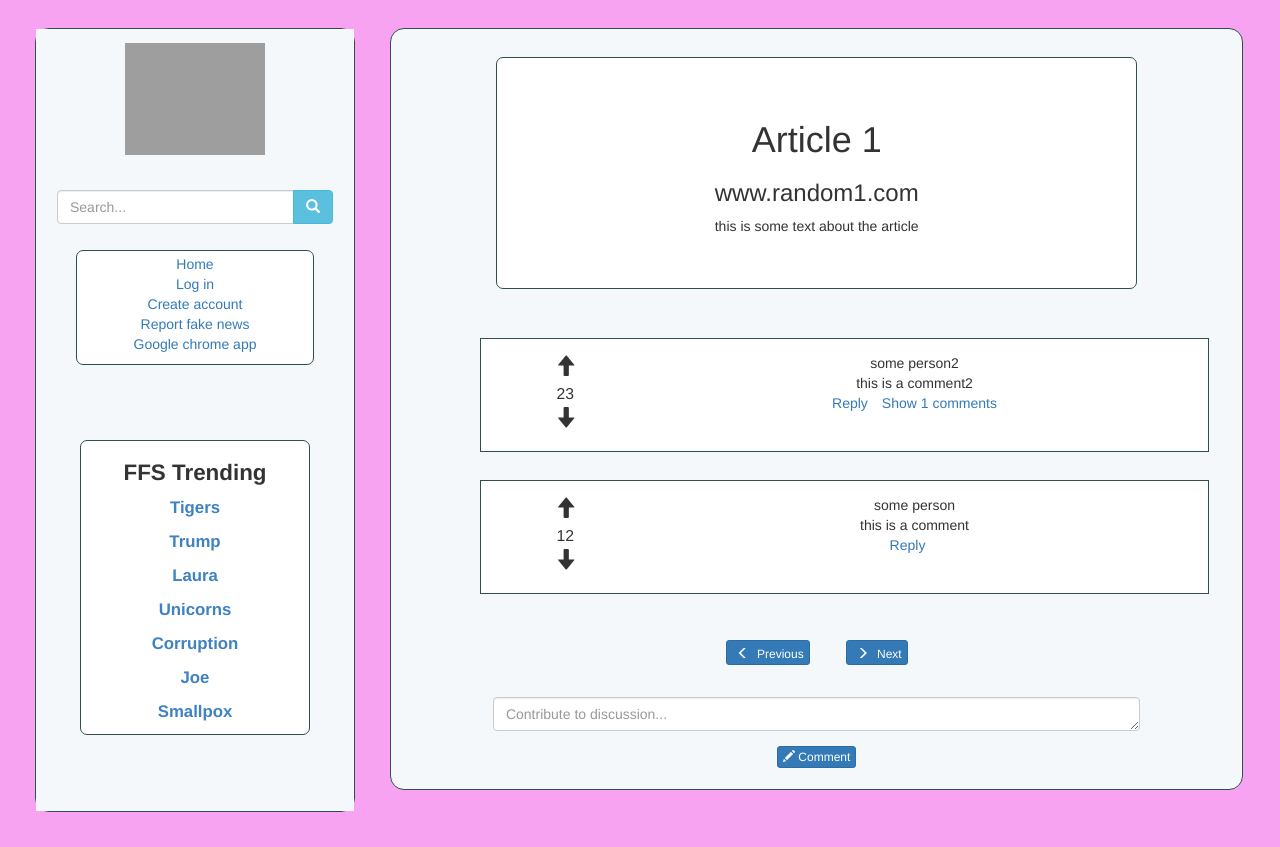
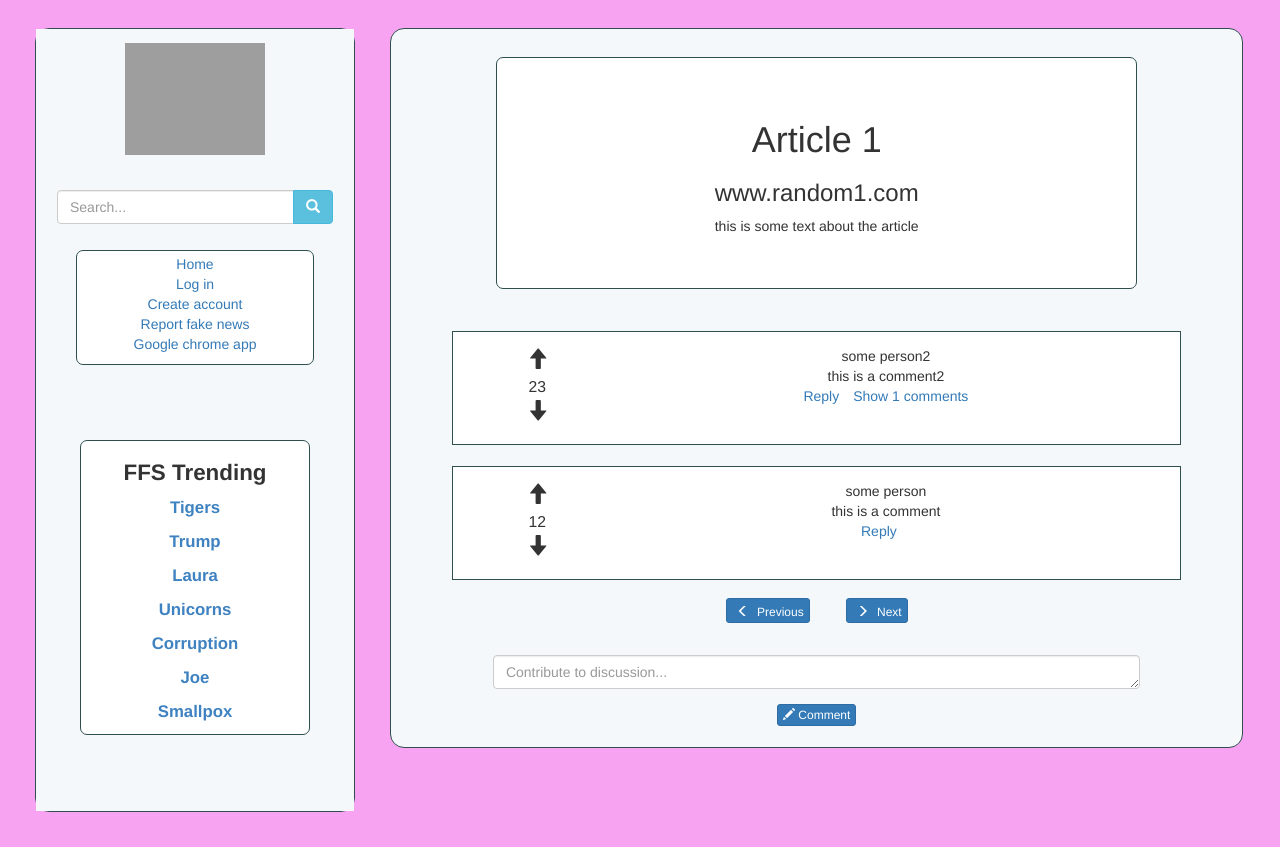
Before and after one commit to 123lk/ffs-front-portfolio, a React app: page /articles/1 in a window 1280 px wide. Built offline with nearby package versions, Linux system fonts and the light colour scheme; grey boxes are pictures that could not be loaded.

Commit message:
vote arrows in card and comment card not going off page

```diff
--- a/src/components/ArticlePage/ArticleComment.js
+++ b/src/components/ArticlePage/ArticleComment.js
@@ -24,11 +24,10 @@ class ArticleComment extends React.Component {
   render() {
     return (
       <div className="container-fluid comment-card">
-        <div className="vote">
+        <div className="container vote">
           <div className="glyphicon glyphicon-arrow-up" aria-hidden="true"></div>
           <div className="vote-count">{this.props.votes}</div>
           <div className="glyphicon glyphicon-arrow-down" aria-hidden="true"></div>
-          <div className="clearfix"></div>
         </div>
         <div className="rhs">
           <span className="comment-author"> {this.props.author}</span>
--- a/src/css/ArticlePage.scss
+++ b/src/css/ArticlePage.scss
@@ -11,6 +11,7 @@
 .article-comment-list {
   width: 90%;
   margin: auto;
+  overflow: hidden;
   .paginate {
     margin: 1.5em;
   }
@@ -18,16 +19,18 @@
   width: 100%;
   border: solid darkslategray 1px;
   background-color: white;
-  padding: 1em;
-  margin: 2em;
+  padding-top: 1em;
+  padding-left: 1em;
+  padding-bottom: 1em;
+  margin-top: 1.5em;
   .vote {
-    clear: both;
+    clear: left;
     height: 4em;
     width: 20%;
     float: left;
     margin: auto;
     padding-bottom: 2em;
-    // display: block;
+    display: block;
     font-size: 1.5em;
     .vote-count {
       font-size: 0.75em;
```
